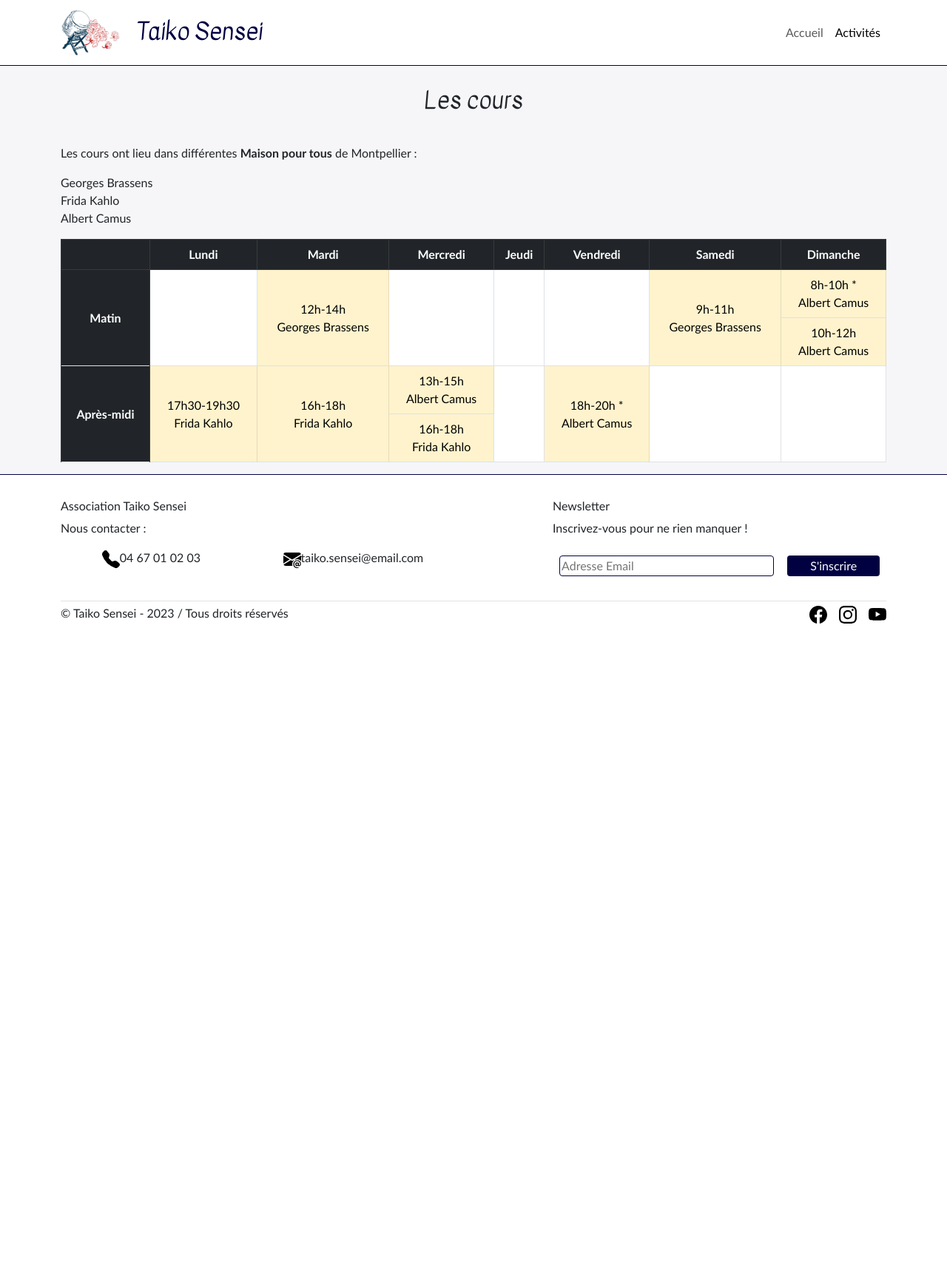
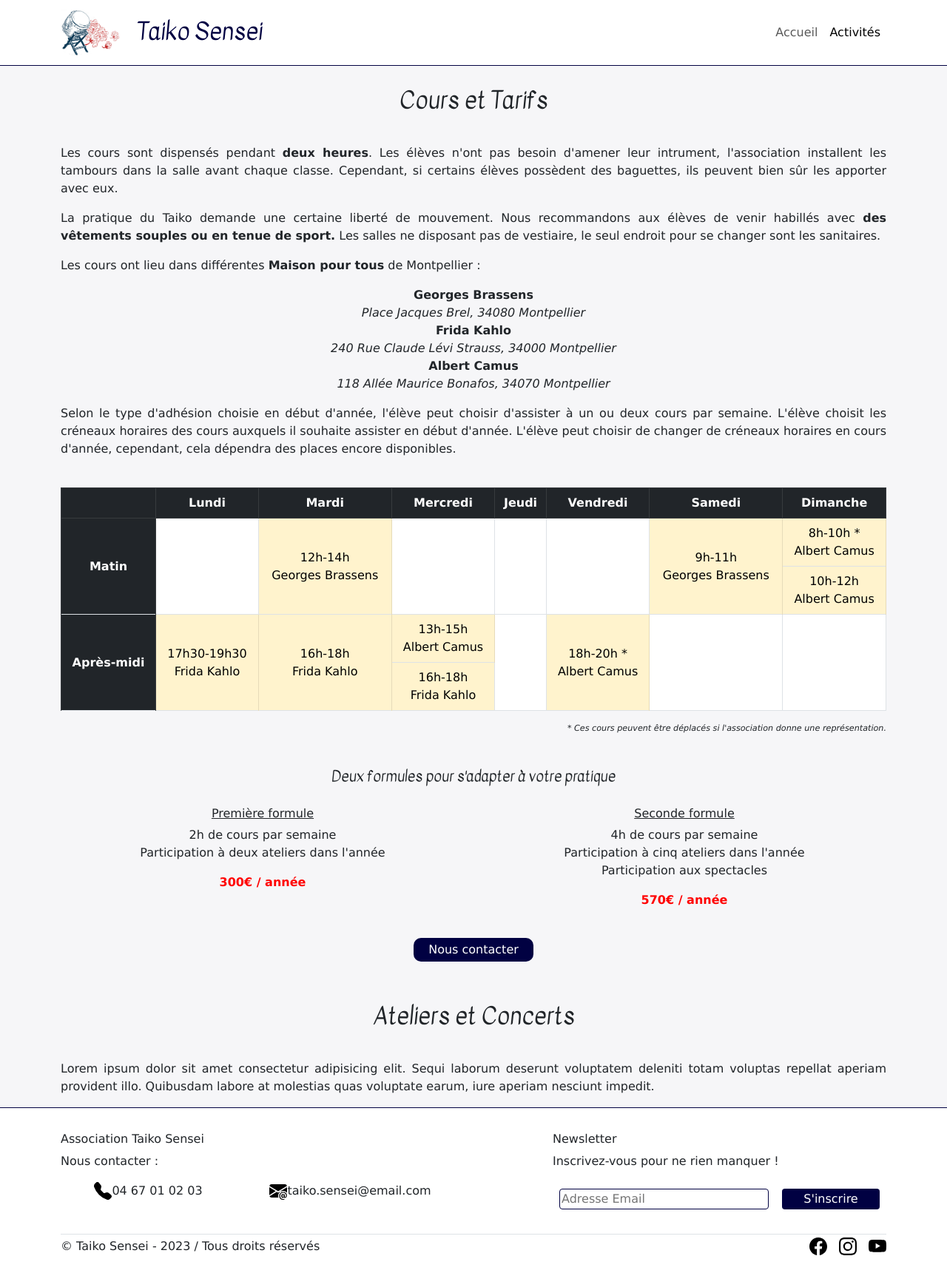
Before and after one commit to FanDau/TaikoSensei-FannyDauphin, a PHP site: page /activities.html in a window 1280 px wide. Shown: the whole page at 74% size. Before the commit the page ends 843 px from the top, so only its background shows below. Run offline with PHP 8.4, Linux system fonts and the light colour scheme; some libraries are stand-ins or nearby versions.

Commit message:
New content added to activities page.

```diff
--- a/activities.html
+++ b/activities.html
@@ -45,18 +45,33 @@
     </header>
 
     <main class="content">
-        <!--Association introduction-->
+        <!--Courses introduction-->
         <section class="container">
-            <h2 class="content-title">Les cours</h2>
-            <div class="row">
+            <h2 class="content-title">Cours et Tarifs</h2>
+            <div class="row courses-info">
+                <p>Les cours sont dispensés pendant <b>deux heures</b>. Les élèves n'ont pas besoin d'amener leur
+                    intrument, l'association installent les tambours dans la salle avant chaque classe. Cependant,
+                    si certains élèves possèdent des baguettes, ils peuvent bien sûr les apporter avec eux.</p>
+                <p>La pratique du Taiko demande une certaine liberté de mouvement. Nous recommandons aux élèves de
+                    venir habillés avec <b>des vêtements souples ou en tenue de sport.</b> Les salles ne disposant pas
+                    de
+                    vestiaire, le seul endroit pour se changer sont les sanitaires.</p>
                 <p>Les cours ont lieu dans différentes <b>Maison pour tous</b> de Montpellier :</p>
-                <ul class="list-unstyled">
-                    <li>Georges Brassens</li>
-                    <li>Frida Kahlo</li>
-                    <li>Albert Camus</li>
+                <ul class="list-unstyled d-flex flex-column align-items-center">
+                    <li><b>Georges Brassens</b></li>
+                    <li><em>Place Jacques Brel, 34080 Montpellier</em></li>
+                    <li><b>Frida Kahlo</b></li>
+                    <li><em>240 Rue Claude Lévi Strauss, 34000 Montpellier</em></li>
+                    <li><b>Albert Camus</b></li>
+                    <li><em>118 Allée Maurice Bonafos, 34070 Montpellier</em></li>
                 </ul>
+                <p>Selon le type d'adhésion choisie en début d'année, l'élève peut choisir d'assister à un ou deux cours
+                    par semaine. L'élève choisit les créneaux horaires des cours auxquels il souhaite assister en début
+                    d'année. L'élève peut choisir de changer de créneaux horaires en cours d'année, cependant, cela
+                    dépendra des places encore disponibles.</p>
             </div>
-            <div class="row">
+            <div class="row my-4">
+                <!--Schedule table-->
                 <div class="table-responsive-md">
                     <table class="table table-bordered">
                         <thead class="table-dark">
@@ -101,6 +116,43 @@
                         </tbody>
                     </table>
                 </div>
+                <p class="schedule-note">* Ces cours peuvent être déplacés si l'association donne une représentation.
+                </p>
+            </div>
+
+            <!--Prices information-->
+            <div class="row d-flex">
+                <h5 class="price-title">Deux formules pour s'adapter à votre pratique</h5>
+                <div class="col-md-6 price-info">
+                    <h6><u>Première formule</u></h6>
+                    <ul class="list-unstyled">
+                        <li>2h de cours par semaine</li>
+                        <li>Participation à deux ateliers dans l'année</li>
+                    </ul>
+                    <p class="price">300€ / année</p>
+                </div>
+                <div class="col-md-6 price-info">
+                    <h6><u>Seconde formule</u></h6>
+                    <ul class="list-unstyled">
+                        <li>4h de cours par semaine</li>
+                        <li>Participation à cinq ateliers dans l'année</li>
+                        <li>Participation aux spectacles</li>
+                    </ul>
+                    <p class="price">570€ / année</p>
+                </div>
+            </div>
+            <div class="row d-flex justify-content-center">
+                <button class="btn-contact">
+                    <a href="mailto:taiko.sensei@email.com">Nous contacter</a>
+                </button>
+            </div>
+        </section>
+
+        <!--Events information-->
+        <section class="container">
+            <h2 class="content-title">Ateliers et Concerts</h2>
+            <div class="row courses-info">
+                <p>Lorem ipsum dolor sit amet consectetur adipisicing elit. Sequi laborum deserunt voluptatem deleniti totam voluptas repellat aperiam provident illo. Quibusdam labore at molestias quas voluptate earum, iure aperiam nesciunt impedit.</p>
             </div>
         </section>
     </main>
@@ -128,7 +180,7 @@
                         <div class="newsletter">
                             <label for="newsletter" class="visually-hidden">Adresse Email</label>
                             <input id="newsletter" type="email" class="form-email" placeholder="Adresse Email">
-                            <button class="btn-email" type="button">S'inscrire</button>
+                            <button class="btn-email" type="button" action="index.html">S'inscrire</button>
                         </div>
                     </form>
                 </div>
--- a/css/style.css
+++ b/css/style.css
@@ -5,7 +5,7 @@
 
 * {
     box-sizing: border-box;
-    font-family: 'Trebuchet MS', 'Lucida Sans Unicode', 'Lucida Grande', 'Lucida Sans', Arial, sans-serif;
+    font-family: Verdana, Geneva, Tahoma, sans-serif;
 }
 
 /*CSS for navigation menu and logo*/
@@ -84,7 +84,7 @@
     background-color: rgba(1, 1, 66, 0.034);
 }
 
-.content-title {
+.content-title, .price-title  {
     font-family: "Kavivanar", sans-serif;
     text-align: center;
     padding: 1em;
@@ -105,12 +105,14 @@
     text-align: justify;
 }
 
+/*CSS for teachers introduction section*/
 .teachers-display {
     display: flex;
     align-items: start;
 }
 
-.teachers-content {
+.teachers-content,
+.courses-info {
     display: flex;
     text-align: justify;
     align-items: center;
@@ -125,8 +127,47 @@
     margin: 10px;
 }
 
-/*CSS for table*/
-th, td {
+/*CSS for schedule table*/
+th,
+td {
     text-align: center;
     vertical-align: middle;
 }
+
+.schedule-note {
+    display: flex;
+    flex-direction: row-reverse;
+    margin: 0;
+    font-size: 0.7em;
+    font-style: italic;
+}
+
+/*CSS for price information*/
+.price-info {
+    text-align: center;
+    display: flex;
+    flex-direction: column;
+    align-items: center;
+}
+
+.price {
+    color: red;
+    font-weight: bold;
+}
+
+.btn-contact {
+    font-size: 1em;
+    text-align: center;
+    background-color: rgb(1, 1, 66);
+    border: none;
+    border-radius: 10px;
+    padding: 4px 20px;
+    color: white;
+    width: auto;
+    margin: 2%;
+}
+
+.btn-contact > a {
+    text-decoration: none;
+    color: white;
+}
--- a/index.html
+++ b/index.html
@@ -21,7 +21,6 @@
                     <img class="navbar-brand logo" src="img/logo.png" alt="Dessin tambour japonais avec des fleurs">
                     Taiko Sensei
                 </div>
-
                 <div class="menu">
                     <button class="navbar-toggler" type="button" data-bs-toggle="collapse"
                         data-bs-target="#navbarSupportedContent" aria-controls="navbarSupportedContent"
@@ -39,7 +38,6 @@
                         </ul>
                     </div>
                 </div>
-
             </div>
         </nav>
     </header>
@@ -245,7 +243,7 @@
         </div>
     </footer>
 
-    <!--Script dedicated to bootstrap-->
+    <!--Script dedicated to Bootstrap-->
     <script src="node_modules/bootstrap/dist/js/bootstrap.bundle.min.js"></script>
 </body>
 
```
